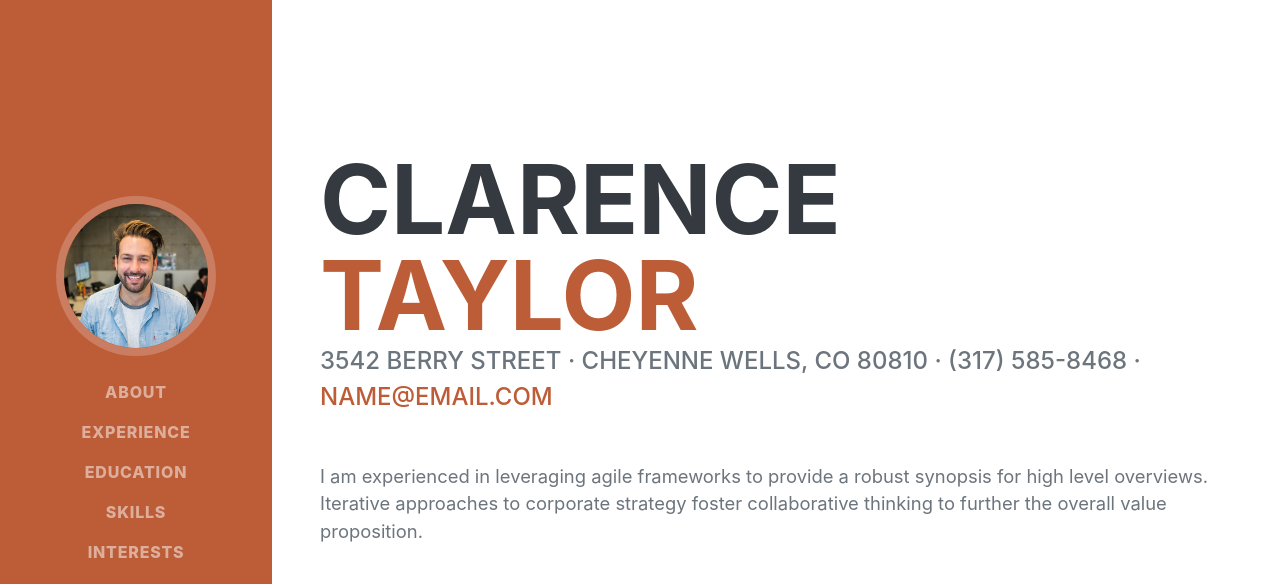
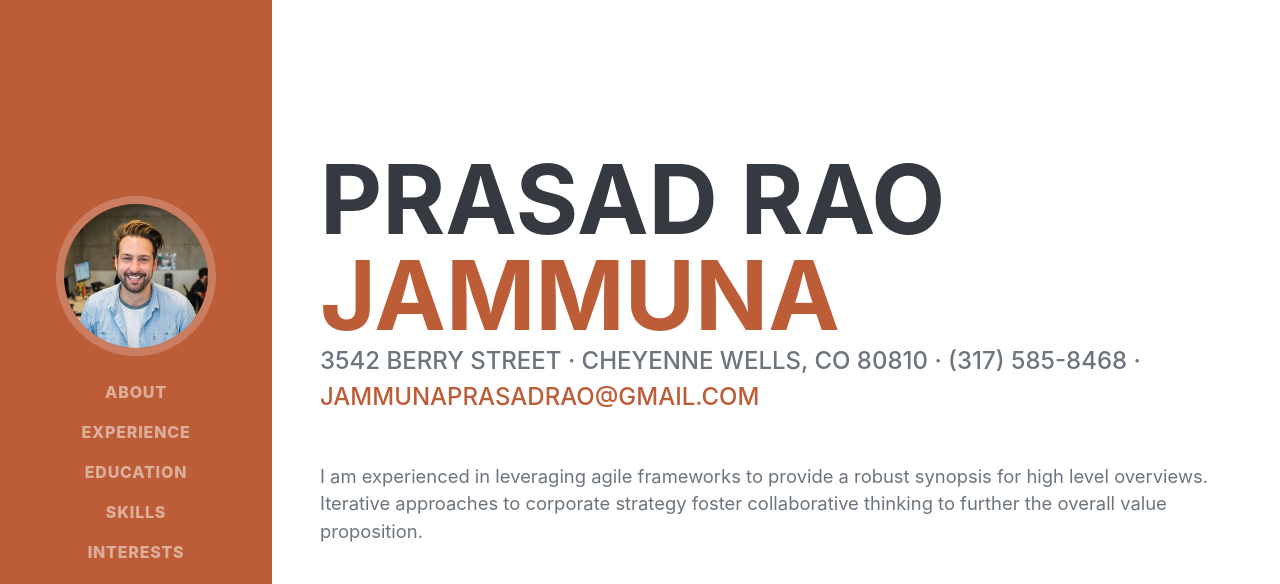
Before and after one commit to PrasadRaoJ/Prasad, a plain HTML site: page index.html in a window 1280 px wide. Shown: the top 584 px of the page. Drawn offline with nearby package versions, Linux system fonts and the light colour scheme; a web font is replaced by a local one.

Commit message:
Update index.html

```diff
--- a/index.html
+++ b/index.html
@@ -40,12 +40,12 @@
             <section class="resume-section" id="about">
                 <div class="resume-section-content">
                     <h1 class="mb-0">
-                        Clarence
-                        <span class="text-primary">Taylor</span>
+                        Prasad Rao
+                        <span class="text-primary">Jammuna</span>
                     </h1>
                     <div class="subheading mb-5">
                         3542 Berry Street · Cheyenne Wells, CO 80810 · (317) 585-8468 ·
-                        <a href="mailto:name@email.com">name@email.com</a>
+                        <a href="mailto:name@email.com">jammunaprasadrao@gmail.com</a>
                     </div>
                     <p class="lead mb-5">I am experienced in leveraging agile frameworks to provide a robust synopsis for high level overviews. Iterative approaches to corporate strategy foster collaborative thinking to further the overall value proposition.</p>
                     <div class="social-icons">
```
